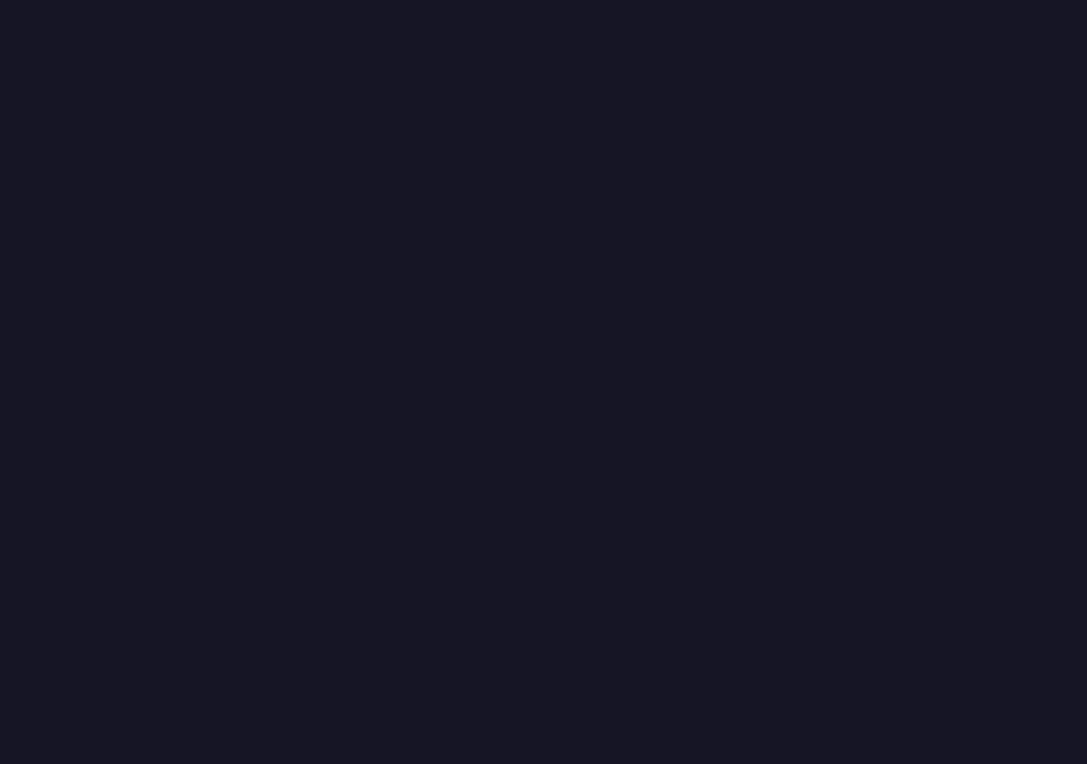
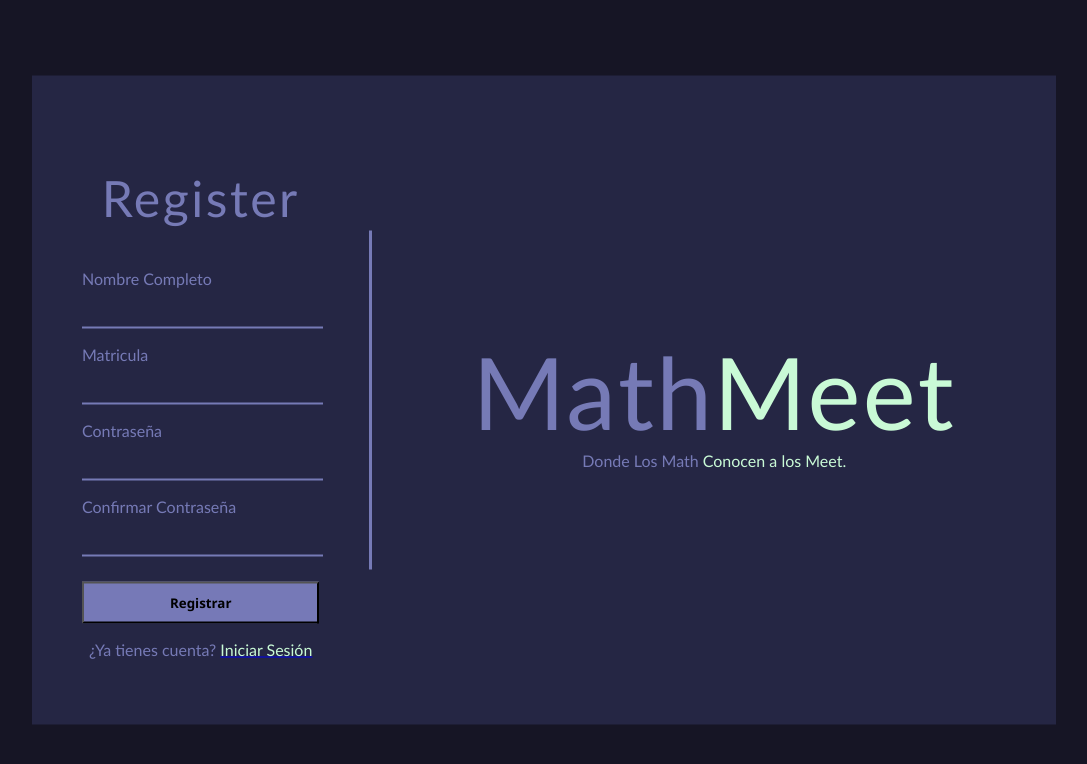
Before and after one commit to RobertoCarlos11/mathmeet, a React (Create React App) app: page /Register in a window 1280 px wide. Shown: the top 764 px of the page, without its empty margins (96-1183 px from the left). Built offline with nearby package versions, Linux system fonts and the light colour scheme.

Commit message:
Added SideBar Info, changed the style of the login, added a register page, connected the pages that are used with the Link tag

```diff
--- a/package.json
+++ b/package.json
@@ -13,7 +13,7 @@
     "react": "^18.3.1",
     "react-dom": "^18.3.1",
     "react-router-dom": "^5.3.4",
-    "react-scripts": "5.0.1",
+    "react-scripts": "^5.0.1",
     "web-vitals": "^2.1.4"
   },
   "scripts": {
--- a/src/App.css
+++ b/src/App.css
@@ -1,14 +1,22 @@
 .App{
     width:100vw;
     height:100vh;
+}
+
+.Chats{
+    display: flex;
+    flex-direction: row;
+}
+
+.SideBarInfo{
     display:flex;
+    flex:20%;
 }
 
 .Content-container{
-    flex:95%;
-    flex-direction:row;
+    flex:75%;
+    display: flex;
 }
-
 .SideBar{
     display: flex;
     flex:5%;
--- a/src/App.js
+++ b/src/App.js
@@ -2,6 +2,7 @@ import './App.css';
 import LogIn from './LogIn';
 import Chats from './Pages/Chats.js';
 import Shop from './Pages/Shop.js';
+import Register from './Register.js';
 import {BrowserRouter as Router,Switch,Route } from 'react-router-dom';
 
 function App() {
@@ -9,9 +10,10 @@ function App() {
     <div className='App'>
     <Router>
         <Switch>
-          <Route path="/LogIn" exact component ={LogIn}/>
+          <Route path="/" exact component ={LogIn}/>
           <Route path="/Chats" exact component={Chats}/>
           <Route path="/Shop" exact component={Shop}/>
+          <Route path="/Register" exact component={Register}/>
         </Switch>
     </Router>
     </div>
--- a/src/Components/SideBar.css
+++ b/src/Components/SideBar.css
@@ -4,9 +4,12 @@
     height:100vh;
 }
 
+.SideBarInfo{
+    background-color:rgba(118,122,182,255);
+}
 
 .SideBarList .row{
-    height:200px;
+    height:100px;
     list-style-type: none;
     justify-content: center;
 }
@@ -18,9 +21,10 @@
     transform: scale(1);
     transition: 250ms;
     display: flex;
-    padding:10px;
+    padding:5px;
     justify-content: center;
 }
+
 .SideBarItems .Icon{
     color:#b0e7d4;
     width: 50%;
--- a/src/Components/SideBar.js
+++ b/src/Components/SideBar.js
@@ -8,7 +8,11 @@ function SideBar(){
         <div className="SideBar">
             <div className='SideBarList'>
             <ul className="SideBarItems">
-            <li className="row User" id={window.location.pathname == "/User" ? "active" : ""}><div className='Icon-User'> <PersonIcon style={{fontSize:"64px"}}/></div> </li>
+            <li className="row User" id={window.location.pathname == "/User" ? "active" : ""}>
+            <Link to="/">
+            <div className='Icon-User'> <PersonIcon style={{fontSize:"32px"}}/></div>
+            </Link>
+            </li>
             {SideBarData.map((val,key) =>{
                 return(
                <li
@@ -16,7 +20,7 @@ function SideBar(){
                key = {key}
                id = {window.location.pathname == val.link ? "active" : ""}
                >
-                <Link to = {val.link} >
+                <Link to = {val.link}>
                <div className="Icon">{val.icon}</div>
                </Link>
                 </li>
--- a/src/Components/SideBarData.js
+++ b/src/Components/SideBarData.js
@@ -5,12 +5,12 @@ import WorkspacePremiumIcon from '@mui/icons-material/WorkspacePremium';
 export const SideBarData = [
     {
         title: "Chats",
-        icon: <SmsIcon style={{fontSize:"64px"}}/>,
+        icon: <SmsIcon style={{fontSize:"32px"}}/>,
         link: "/Chats",
     },
     {
         title: "Shop",
-        icon: <WorkspacePremiumIcon style={{fontSize:"64px"}}/>,
+        icon: <WorkspacePremiumIcon style={{fontSize:"32px"}}/>,
         link: "/Shop",
     },
 ]
--- /dev/null
+++ b/src/Components/SideBarInfo.js
@@ -0,0 +1,9 @@
+function SideBarInfo()
+{
+    return(
+        <div className="SideBarInfo">
+        </div>
+    );
+}
+
+export default SideBarInfo;
--- a/src/LogIn.css
+++ b/src/LogIn.css
@@ -4,47 +4,48 @@ span{
 
 .Container-Form{
     background-color: rgba(37,38,68,255);
-    position:absolute;
+    position:relative;
+    display: flex;
+    flex-direction: row;
     top:50%;
     left:50%;
-    width:50%;
-    transform: translate(-50%, -50%);
-    padding:50px;
-    text-align: center;
-    display:grid;
-    grid-template-columns: .75fr 1.25fr;
+    width:80%;
+    transform:  translate(-50%, -50%);
+    align-items: center;
+    justify-content: center;
   }
 
 .Form{
-    width:400px;
-    margin:0 auto;
-
+  padding:50px;
+  flex: 40%;
 }
 
-  .Form p{
-    text-align:left;
+.inputLine
+{
+  width: 100%;
 }
 
-  .Form h2{
-    margin:0;
+.IniciarSesionRegistrar{
+  text-align: center;
 }
 
-  .Form form{
-    padding:25px;
-  }
 .MathMeet h1{
   font-size: 100px;
-    margin:0;
-  }
-
-  .MathMeet p{
-    margin:0;
 }
 
 .MathMeet{
-    padding: 60px;
   border-left: 3.5px solid rgba(118,122,182,255);
-    align-content: center;
+  flex:60%;
+  padding:100px;
+}
+
+.Title,.Slogan{
+  margin: 0;
+  text-align: center;
+}
+
+.Register{
+  text-align: center;
 }
 
 h2,h1{
@@ -63,13 +64,6 @@ span{
     color: rgba(118,122,182,255);
   }
 
-  .inputbox{
-    padding:10px;
-  }
-
-  input{
-    width:100%;
-  }
   .inputbox input{
     border-width: 0;
     border-bottom:2px solid rgba(118,122,182,255);
--- a/src/LogIn.js
+++ b/src/LogIn.js
@@ -1,5 +1,5 @@
+import './LogIn.css'
 import { useState } from 'react';
-import './LogIn.css'
 import { useHistory } from 'react-router-dom';
 import {Link} from 'react-router-dom';
 
@@ -15,15 +15,15 @@ const LogIn = () => {
     return (
         <div className="Container-Form">
         <div className="Form">
-        <h2>Iniciar <span>Sesión</span> </h2>
+        <h2 className="IniciarSesionRegistrar">Iniciar<span> Sesión</span></h2>
        <form onSubmit={handleSubmit}>
         <div className="inputbox">
         <p>Matricula</p>
-        <input value={Matricula} onChange={(e)=>setMatricula(e.target.value)} name="Matricula" type="text"/>
+        <input className="inputLine" value={Matricula} onChange={(e)=>setMatricula(e.target.value)} name="Matricula" type="text"/>
         </div>
         <div className="inputbox">
         <p>Contraseña</p>
-        <input value={Contraseña} onChange={(e)=>setContraseña(e.target.value)} name="Contraseña" type="password"/>
+        <input className="inputLine" value={Contraseña} onChange={(e)=>setContraseña(e.target.value)} name="Contraseña" type="password"/>
         </div>
         <div className="btn">
         <Link to ="/Chats">
@@ -31,10 +31,11 @@ const LogIn = () => {
         </Link>
         </div>
        </form>
+       <p class="Register">¿No tienes cuenta? <Link to="/Register"><span id="Registrarse">Registrate</span></Link></p>
        </div>
         <div className="MathMeet">
-        <h1>Math<span>Meet</span></h1>
-        <p>
+        <h1 className="Title">Math<span>Meet</span></h1>
+        <p className='Slogan'>
           Donde Los Math <span>Conocen a los Meet.</span>
         </p>
         </div>
--- a/src/Pages/Chats.js
+++ b/src/Pages/Chats.js
@@ -1,11 +1,14 @@
 import SideBar from '../Components/SideBar.js'
+import SideBarInfo from '../Components/SideBarInfo.js'
 
 function Home()
 {
     return(
-        <h1 className='Content-container'>
-        <SideBar/>
-        </h1>
+        <div className='Chats'>
+            <SideBar/>
+            <SideBarInfo />
+            <div className='Content-container'>hola aqui iria lo del chat</div>
+        </div>
     );
 }
 
--- a/src/Pages/Shop.js
+++ b/src/Pages/Shop.js
@@ -1,9 +1,11 @@
 import SideBar from '../Components/SideBar.js'
+import SideBarInfo from '../Components/SideBarInfo.js'
 
 function Shop() {
     return (
-        <div className='Content-container'>
+        <div className='Shop'>
         <SideBar/>
+        <SideBarInfo/>
         </div>
      );
 }
--- /dev/null
+++ b/src/Register.js
@@ -0,0 +1,54 @@
+import './LogIn.css'
+import { useState } from 'react';
+import { useHistory } from 'react-router-dom';
+import {  Link } from 'react-router-dom';
+
+const Register = () => {
+
+    const [Matricula, setMatricula] = useState('');
+    const [Contraseña, setContraseña] = useState('');
+    const History = useHistory();
+    const handleSubmit = () => {
+        History.push("/Home");
+    }
+
+    return (
+        <div className="Container-Form">
+        <div className="Form">
+        <h2 className='IniciarSesionRegistrar'>Register</h2>
+       <form onSubmit={handleSubmit}>
+       <div className="inputbox">
+        <p>Nombre Completo</p>
+        <input className='inputLine' value={Matricula} onChange={(e)=>setMatricula(e.target.value)} name="Matricula" type="text"/>
+        </div>
+        <div className="inputbox">
+        <p>Matricula</p>
+        <input className='inputLine' value={Matricula} onChange={(e)=>setMatricula(e.target.value)} name="Matricula" type="text"/>
+        </div>
+        <div className="inputbox">
+        <p>Contraseña</p>
+        <input className='inputLine' value={Contraseña} onChange={(e)=>setContraseña(e.target.value)} name="Contraseña" type="password"/>
+        </div>
+        <div className="inputbox">
+        <p>Confirmar Contraseña</p>
+        <input className='inputLine' value={Contraseña} onChange={(e)=>setContraseña(e.target.value)} name="Contraseña" type="password"/>
+        </div>
+        <div className="btn">
+        <Link to ="/">
+        <button className ="btn-submit" > Registrar </button>
+        </Link>
+        </div>
+       </form>
+       <p class="Register">¿Ya tienes cuenta? <Link to="/"><span id="IniciarSesion">Iniciar Sesión</span></Link></p>
+       </div>
+        <div className="MathMeet">
+        <h1 className="Title" >Math<span>Meet</span></h1>
+        <p className='Slogan'>
+          Donde Los Math <span>Conocen a los Meet.</span>
+        </p>
+        </div>
+      </div>
+     );
+}
+
+export default Register;
```
Also changed, not shown: 1 other file (tests, documents, lock files or other folders). Lines whose indentation alone changed are shown as unchanged.
